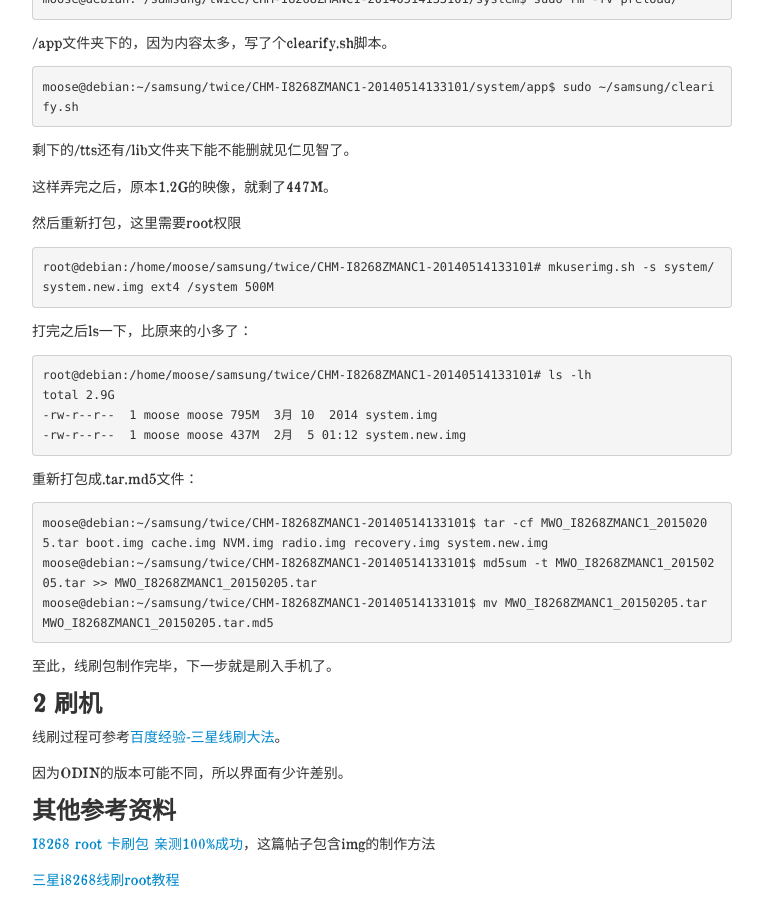
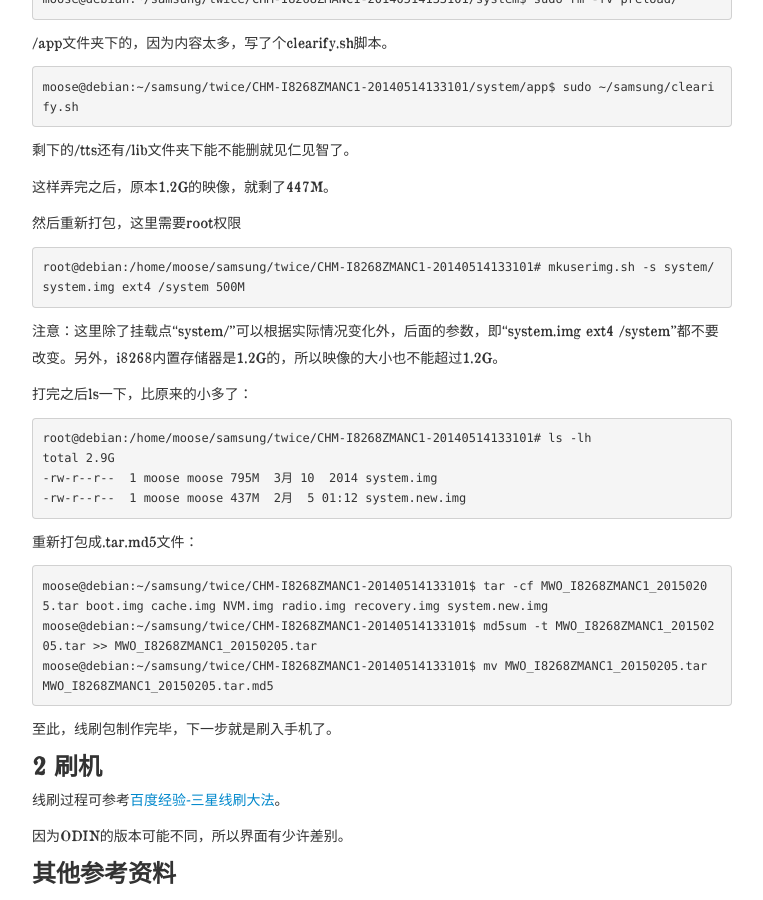
Before and after one commit to moosewoler/moosewoler.github.io, a Jekyll site: the page built from _posts/2014-11-12-如何制作三星i8268线刷包.markdown, in a window 1280 px wide and 900 px high, scrolled down 1443 px. Shown: the whole window, without its empty margins (258-1021 px from the left). Built offline with Jekyll 4.4.1, drawn with Linux system fonts in a browser that asks for light colours; some web fonts are replaced; Markdown is read by kramdown in place of the engine named in the settings; comment, search, counter and statistics services are not loaded.

Commit message:
Update 2014-11-12-如何制作三星i8268线刷包.markdown

```diff
--- a/_posts/2014-11-12-如何制作三星i8268线刷包.markdown
+++ b/_posts/2014-11-12-如何制作三星i8268线刷包.markdown
@@ -66,7 +66,9 @@ system.img中是个ext4分区镜像，不过得先用Android的工具simg2img（
 
 然后重新打包，这里需要root权限
 
-    root@debian:/home/moose/samsung/twice/CHM-I8268ZMANC1-20140514133101# mkuserimg.sh -s system/ system.new.img ext4 /system 500M
+    root@debian:/home/moose/samsung/twice/CHM-I8268ZMANC1-20140514133101# mkuserimg.sh -s system/ system.img ext4 /system 500M
+
+注意：这里除了挂载点“system/”可以根据实际情况变化外，后面的参数，即“system.img ext4 /system”都不要改变。另外，i8268内置存储器是1.2G的，所以映像的大小也不能超过1.2G。
 
 打完之后ls一下，比原来的小多了：
 
```
